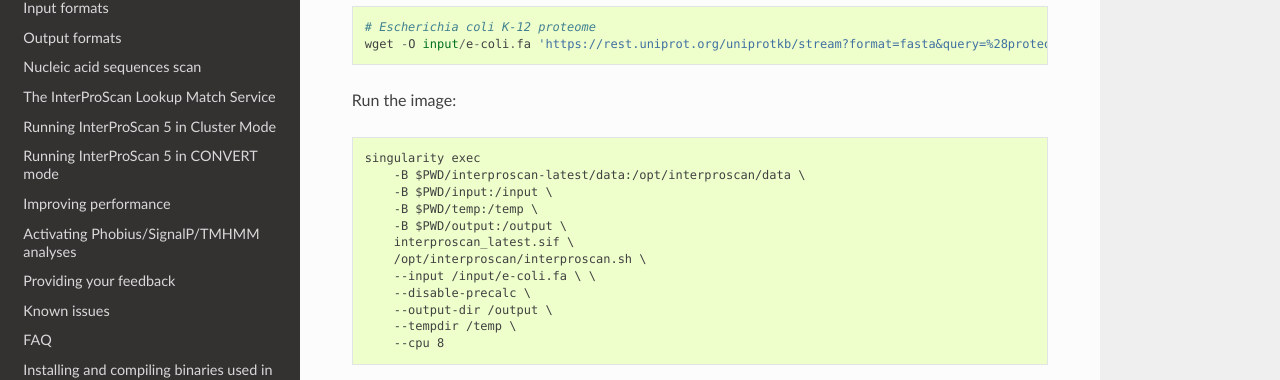
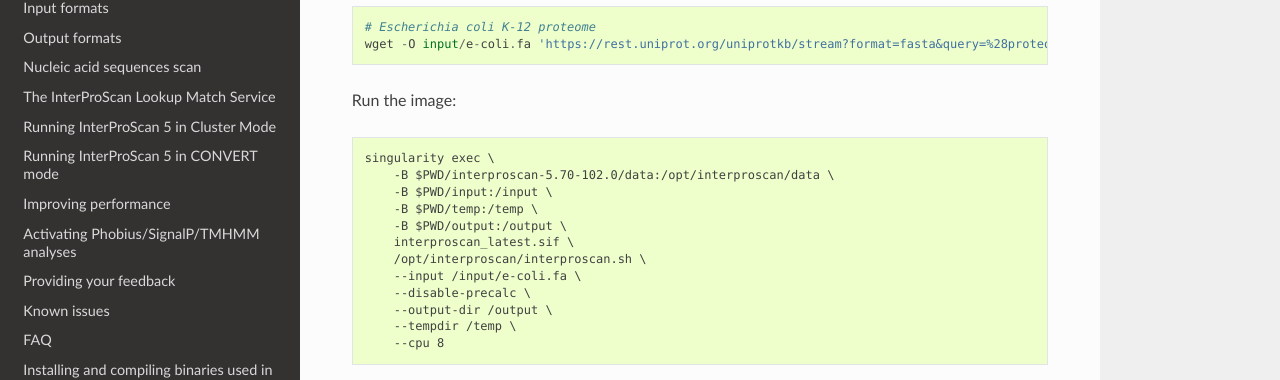
Before and after one commit to ebi-pf-team/interproscan-docs, a Sphinx documentation site: the page built from docs/HowToUseViaContainer.rst, in a window 1280 px wide and 900 px high, scrolled down 1680 px. Shown: the part 298-678 px from the top of the window. Built offline with Sphinx 7.4.7 and the Read the Docs theme 3.1.0, drawn with Linux system fonts in a browser that asks for light colours.

```diff
--- a/docs/HowToUseViaContainer.rst
+++ b/docs/HowToUseViaContainer.rst
@@ -98,14 +98,14 @@ Run the image:
 
 ::
 
-    singularity exec
-        -B $PWD/interproscan-latest/data:/opt/interproscan/data \
+    singularity exec \
+        -B $PWD/interproscan-5.70-102.0/data:/opt/interproscan/data \
         -B $PWD/input:/input \
         -B $PWD/temp:/temp \
         -B $PWD/output:/output \
         interproscan_latest.sif \
         /opt/interproscan/interproscan.sh \
-        --input /input/e-coli.fa \ \
+        --input /input/e-coli.fa \
         --disable-precalc \
         --output-dir /output \
         --tempdir /temp \
```
